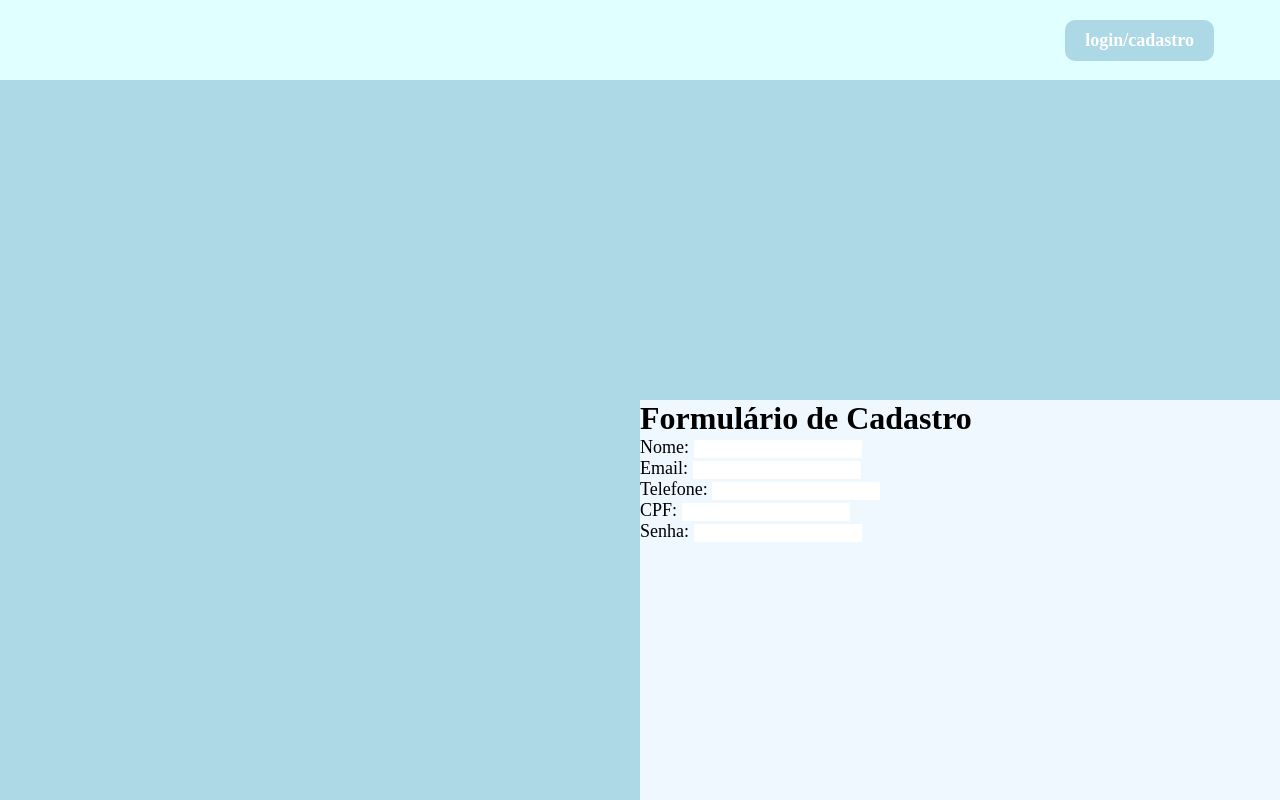
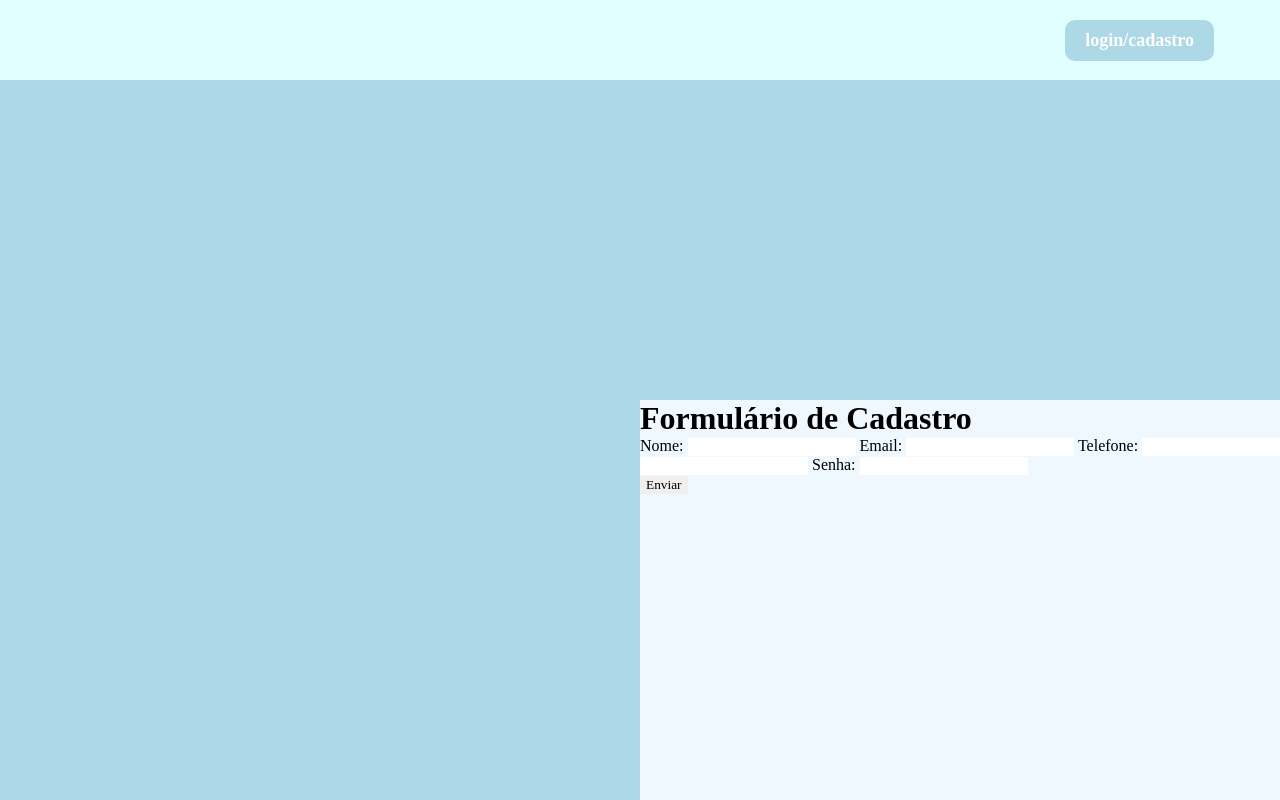
Before and after one commit to vulpixdev/Storage, a plain HTML site: page index.html in a window 1280 px wide. Both pictures are taken after a click on the element "login/cadastro". Drawn offline with Linux system fonts and the light colour scheme.

Commit message:
commit 2

```diff
--- a/index.html
+++ b/index.html
@@ -14,28 +14,24 @@
 </body>
 <div id="cadastro">
     <h1>Formulário de Cadastro</h1>
-    <div class="form">
-        <div id="aNome">
-            <label for="nome">Nome: </label>
-            <input type="text" name="nome">
+    <form id="formCadastro" action="perfil.html" onsubmit="return enviarFormulario()">
+        <div class="grid-form">
+            <label for="nome">Nome:</label>
+            <input type="text" id="nome" name="nome" required>
+
+            <label for="email">Email:</label>
+            <input type="email" name="email" id="email">
+
+            <label for="telefone">Telefone:</label>
+            <input type="text" id="telefone" name="telefone" placeholder="" oninput="mascaraTelefone(this)" required>
+
+            <label for="cpf">CPF:</label>
+            <input type="text" id="cpf" name="cpf" placeholder="" oninput="mascaraCpf(this)" required>
+
+            <label for="senha">Senha:</label>
+            <input type="password" name="senha" id="senha">
         </div>
-        <div id="aEmail">
-            <label for="email">Email: </label>
-            <input type="email" name="email">
-        </div>
-        <div id="aTelefone">
-            <label for="telefone">Telefone: </label>
-            <input type="tel" name="telefone">
-        </div>
-        <div id="aCpf">
-            <label for="cpf">CPF: </label>
-            <input type="tel" name="cpf">
-        </div>
-        <div id="aSenha">
-            <label for="senha">Senha: </label>
-            <input type="password" name="senha">
-        </div>
-        <div id="btnCadastro" onclick="abrirPerfil"></div>
-    </div>
+        <button type="submit">Enviar</button>
+    </form>
 </div>
 </html>
--- a/script.js
+++ b/script.js
@@ -1,5 +1,92 @@
 function abrirModal(){
     const modal = document.getElementById("cadastro")
 
-    modal.style.display = "block";
+    modal.style.display = "block"
 }
+
+function enviarFormulario() {
+    const form = document.getElementById('formCadastro');
+
+    const dados = {
+        nome: form.nome.value,
+        email: form.email.value,
+        telefone: form.telefone.value,
+        cpf: form.cpf.value,
+        senha: form.senha.value
+    };
+
+    localStorage.setItem('dadosFormulario', JSON.stringify(dados))
+
+    alert('Seu cadastro foi realizado!')
+    return true;
+}
+
+window.onload = function() {
+    const dados = JSON.parse(localStorage.getItem('dadosFormulario'));
+
+    if (dados) {
+        document.getElementById('exibeNome').textContent = dados.nome
+        document.getElementById('exibeEmail').textContent = dados.nome
+        document.getElementById('exibeCpf').textContent = dados.cpf
+        document.getElementById('exibeTelefone').textContent = dados.telefone
+        document.getElementById('exibeSenha').textContent = dados.senha
+    }
+}
+
+function mascaraEmail() {
+    var email = document.getElementById("email").value
+    if (email.indexOf('@') === -1) {
+        alert('Por favor, insira um e-mail válido com "@"');
+    }
+    if (email.indexOf('.') === -1) {
+        alert('Por favor, insira um e-mail válido com um domínio (ex: .com)');
+    }
+}
+
+function mascaraCpf() {
+    var cpf_formatado = document.getElementById("cpf").value;
+    if (cpf_formatado[3] != ".") {
+        if (cpf_formatado[3] != undefined) {
+            document.getElementById("cpf").value = cpf_formatado.slice(0, 3) + "." + cpf_formatado[3]
+        }
+    }
+    if (cpf_formatado[7] != ".") {
+        if (cpf_formatado[7] != undefined) {
+            document.getElementById("cpf").value = cpf_formatado.slice(0, 7) + "." + cpf_formatado[7]
+        }
+    }
+    if (cpf_formatado[11] != "-") {
+        if (cpf_formatado[11] != undefined) {
+            document.getElementById("cpf").value = cpf_formatado.slice(0, 11) + "-" + cpf_formatado[11]
+        }
+    }
+}
+
+function mascaraTelefone() {
+    var tel_formatado = document.getElementById("telefone").value;
+    if (tel_formatado[0] != "(") {
+        if (tel_formatado[0] != undefined) {
+            document.getElementById("telefone").value = "(" + tel_formatado[0]
+        }
+    }
+    if (tel_formatado[3] != ")") {
+        if (tel_formatado[3] != undefined) {
+            document.getElementById("telefone").value = tel_formatado.slice(0, 3) + ")" + tel_formatado[3]
+        }
+    }
+    if (tel_formatado[4] != " ") {
+        if (tel_formatado[4] != undefined) {
+            document.getElementById("telefone").value = tel_formatado.slice(0, 4) + " " + tel_formatado[4]
+        }
+    }
+    if (tel_formatado[6] != " ") {
+        if (tel_formatado[6] != undefined) {
+            document.getElementById("telefone").value = tel_formatado.slice(0, 6) + " " + tel_formatado[6]
+        }
+    }
+    if (tel_formatado[9] != "-") {
+        if (tel_formatado[9] != undefined) {
+            document.getElementById("telefone").value = tel_formatado.slice(0, 9) + "-" + tel_formatado[9]
+        }
+    }
+}
--- a/style.css
+++ b/style.css
@@ -8,6 +8,7 @@
 body{
     height: 100vh;
     background-color: lightblue;
+    display: grid;
 }
 
 header{
```
Also changed, not shown: perfil.html (+17 -1 lines).
